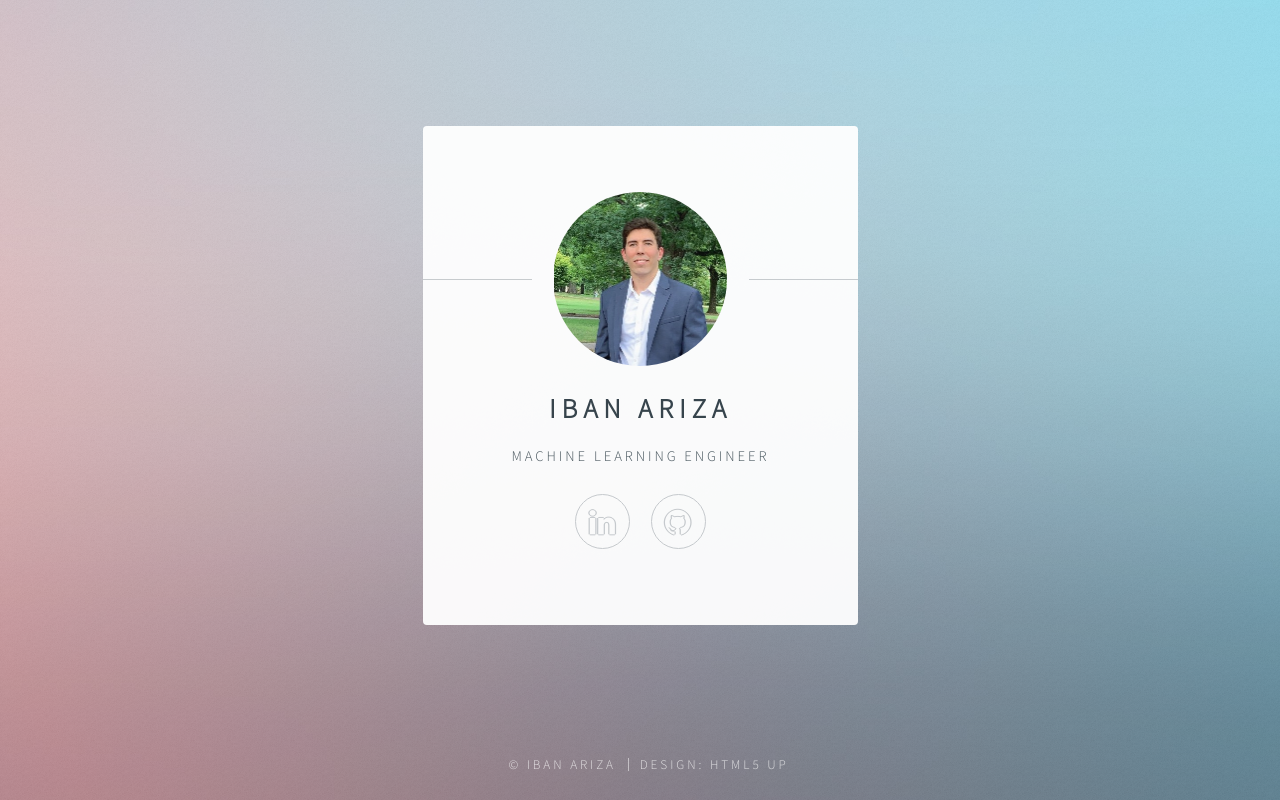
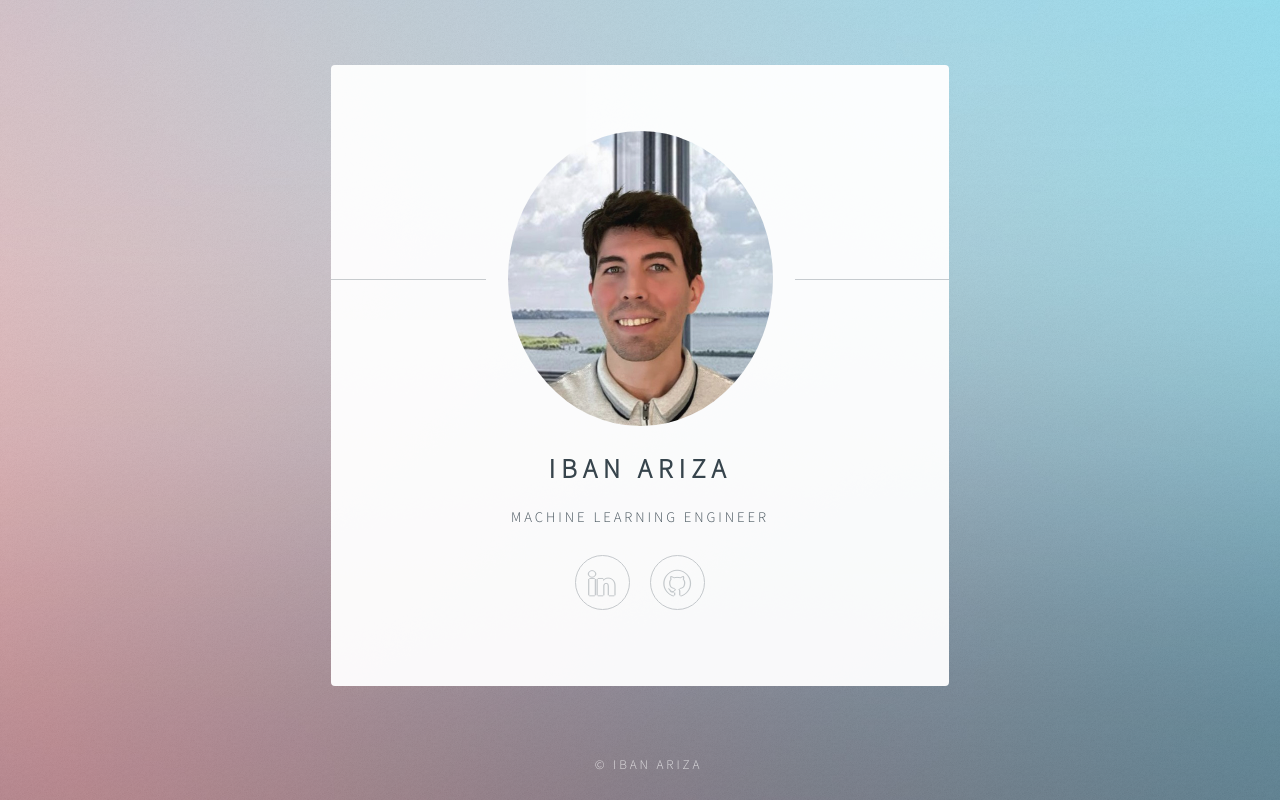
Before and after one commit to iban-ariza/66-flask-business-card-website, a Django app: template templates/index.html in a window 1280 px wide. Run offline with Django 3.2, Linux system fonts and the light colour scheme; the template is opened without the code that fills it, so the values that code supplies are empty.

Commit message:
update: Change profile pic

```diff
--- a/templates/index.html
+++ b/templates/index.html
@@ -6,7 +6,7 @@
 -->
 <html>
 	<head>
-		<title>Identity by HTML5 UP</title>
+		<title>Iban Ariza</title>
 		<meta charset="utf-8" />
 		<meta name="viewport" content="width=device-width, initial-scale=1" />
 		<!--[if lte IE 8]><script src="/static/assets/js/html5shiv.js"></script><![endif]-->
@@ -23,7 +23,7 @@
 				<!-- Main -->
 					<section id="main">
 						<header>
-							<span class="avatar"><img src="/static/assets/css/images/linkedin-profile-pic.jpg" alt="" /></span>
+							<span class="avatar"><img src="/static/images/linkedin-profile-pic-v2.jpeg" alt="" /></span>
 							<h1>Iban Ariza</h1>
 							<p>Machine Learning Engineer</p>
 						</header>
@@ -40,7 +40,6 @@
 					<footer id="footer">
 						<ul class="copyright">
 							<li>&copy; Iban Ariza</li>
-							<li>Design: <a href="http://html5up.net">HTML5 UP</a></li>
 						</ul>
 					</footer>
 
```
Also changed, not shown: static/images/linkedin-profile-pic-v2.jpeg (added).
